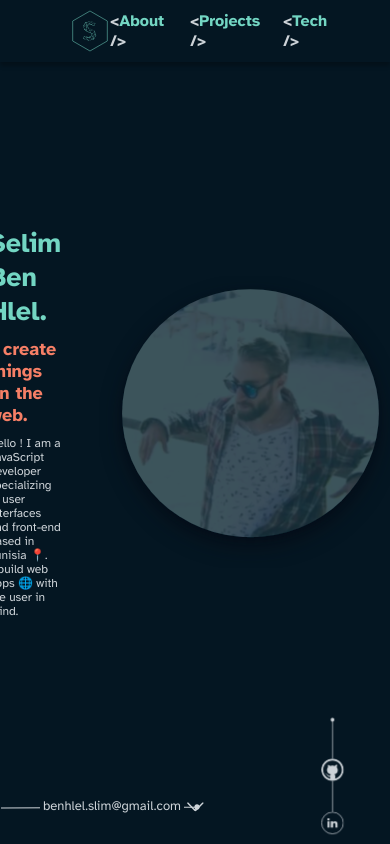
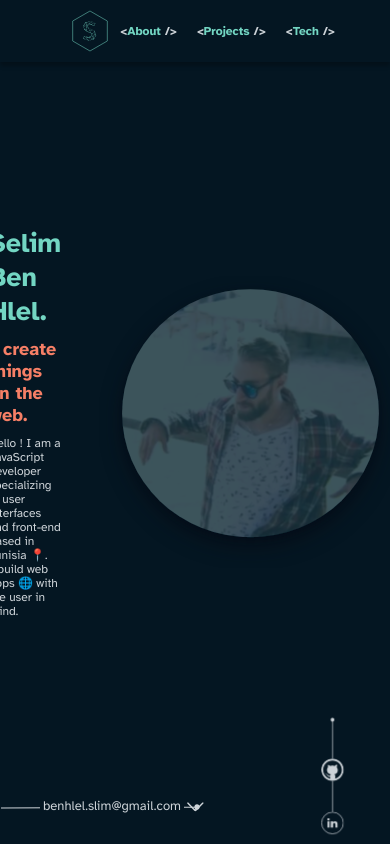
Before and after one commit to benhlel0slim/Portfolio, a Next.js app: page / in a window 390 px wide. Shown: the top 844 px of the page. Built offline with nearby package versions, Linux system fonts and the light colour scheme.

Commit message:
feat: add responsive design to navbar component

```diff
--- a/src/components/navBar/navBar.module.scss
+++ b/src/components/navBar/navBar.module.scss
@@ -32,3 +32,8 @@
     text-decoration: none;
   }
 }
+@media (max-width: 768px) {
+  .links {
+    font-size: 12px;
+  }
+}
```
